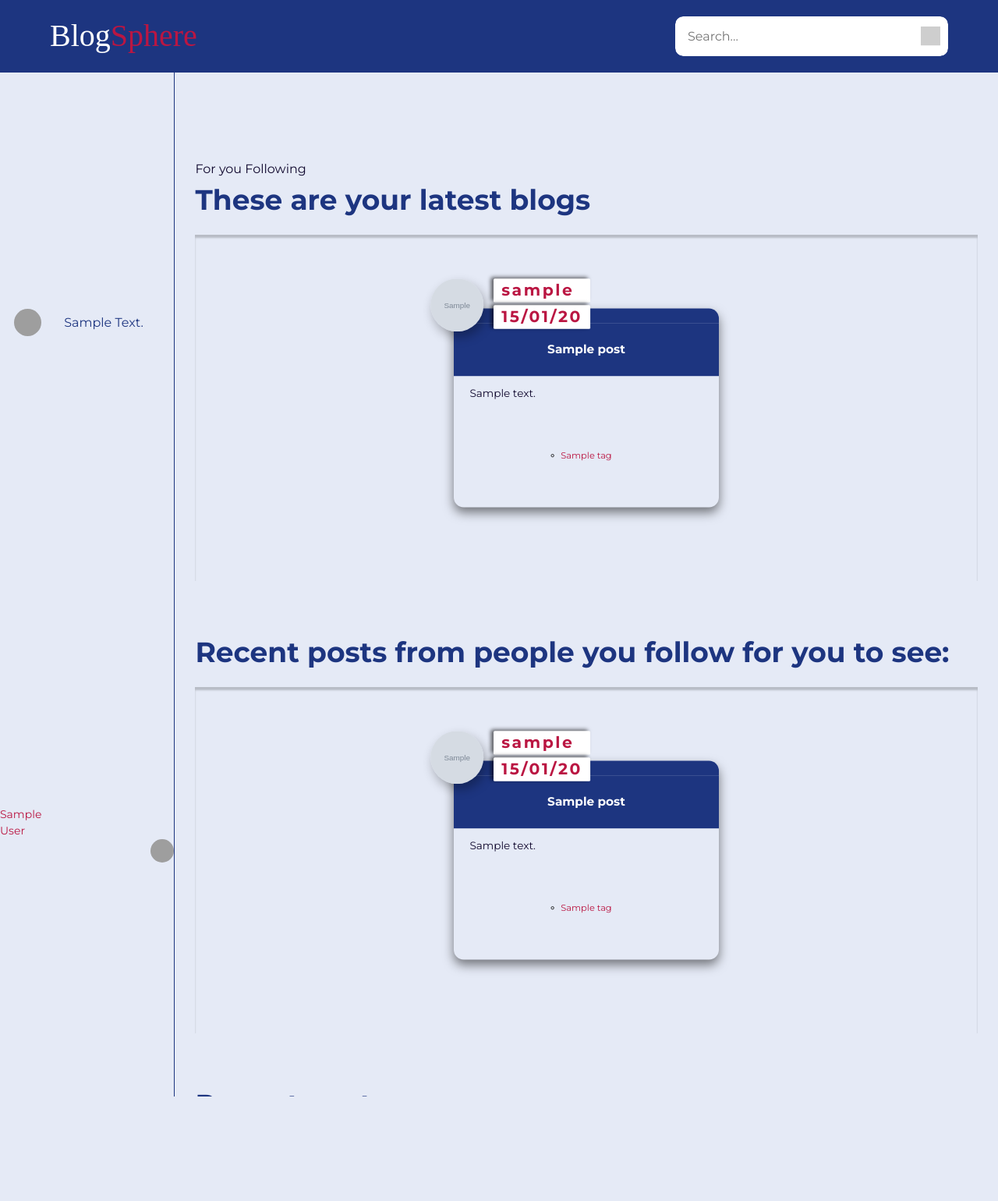
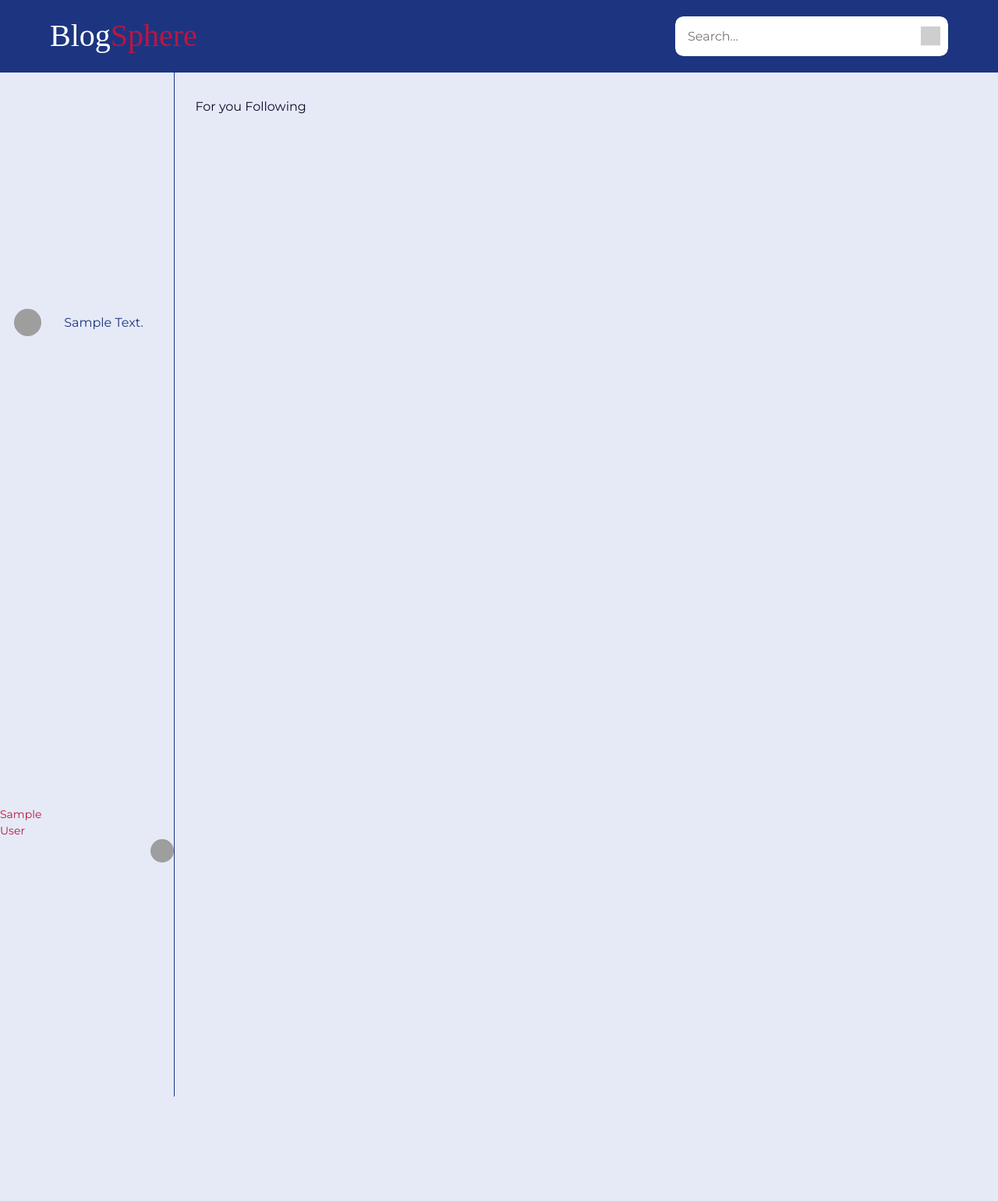
Before and after one commit to VPontis15/BlogSphere, a Django app: template blog/templates/blog/index.html in a window 1280 px wide. Shown: the top 1540 px of the page at 78% size. Run offline with Django 5.2, Linux system fonts and the light colour scheme; the template is opened without the code that fills it: most values are stand-ins (such as "Sample title", 1, 10 or a date in 2020); grey boxes marked "Sample" are stand-in pictures; some web fonts are replaced; grey boxes are pictures that could not be loaded.

Commit message:
homepage cleanup for refactoring

```diff
--- a/blog/templates/blog/index.html
+++ b/blog/templates/blog/index.html
@@ -26,49 +26,14 @@
 
 
 
-   <section  id="welcome">
+
 
    <div class="home-links">
     <a href="">For you</a>
     <a href="">Following</a>
    </div>
-    {% if users_posts %}
-    <h2>These are your latest blogs</h2>
-    <ul class="latest_blogs blogs">
-        {% for post in users_posts %}
-        {% include "components/article.html" %}
-        {% endfor %}
-    </ul>
-
-    {% else %}
-        <p>You have no posts yet </p>
-        {% comment %} <a class="link" href="{% url 'new'%}">Write a new posts</a> {% endcomment %}
-
-   </section>{% endif %}
-  {% if following_posts %} <section>
-
-    <h2>Recent posts from people you follow for you to see:</h2>
-    <ul class=" blogs">
-        {% for post in following_posts %}
-        {% include "components/article.html" %}
-        {% endfor %}
-    </ul>
-   </section>
-{% endif %}
-   <section>
-    {% if user.username %}
-        <h2>Recent posts for you to read:</h2>
-    {% else %}
-        <h2>Recent posts:</h2>
-    {% endif %}
 
 
-    <ul class="latest_blogs blogs">
-        {% for post in not_users_posts  %}
-        {% include "components/article.html" %}
-        {% endfor %}
-    </ul>
-   </section>
 
 
 
```
